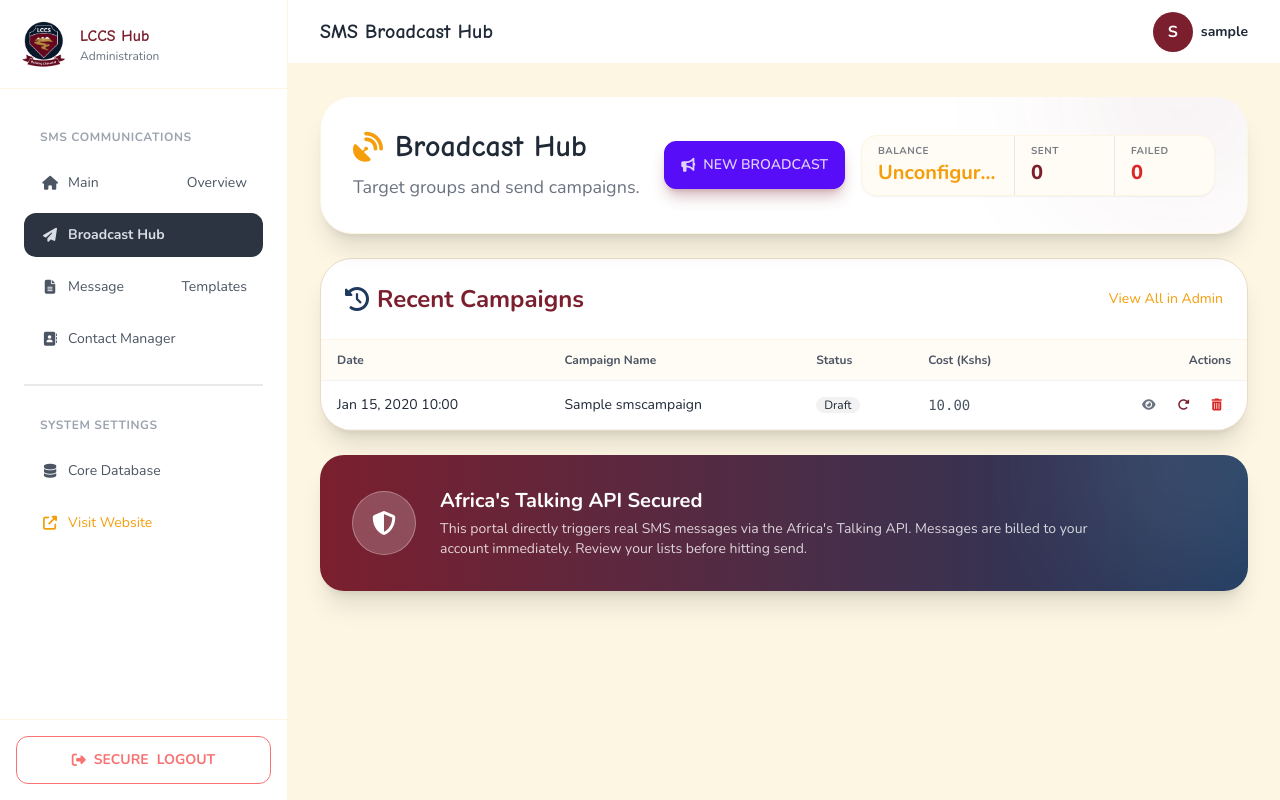
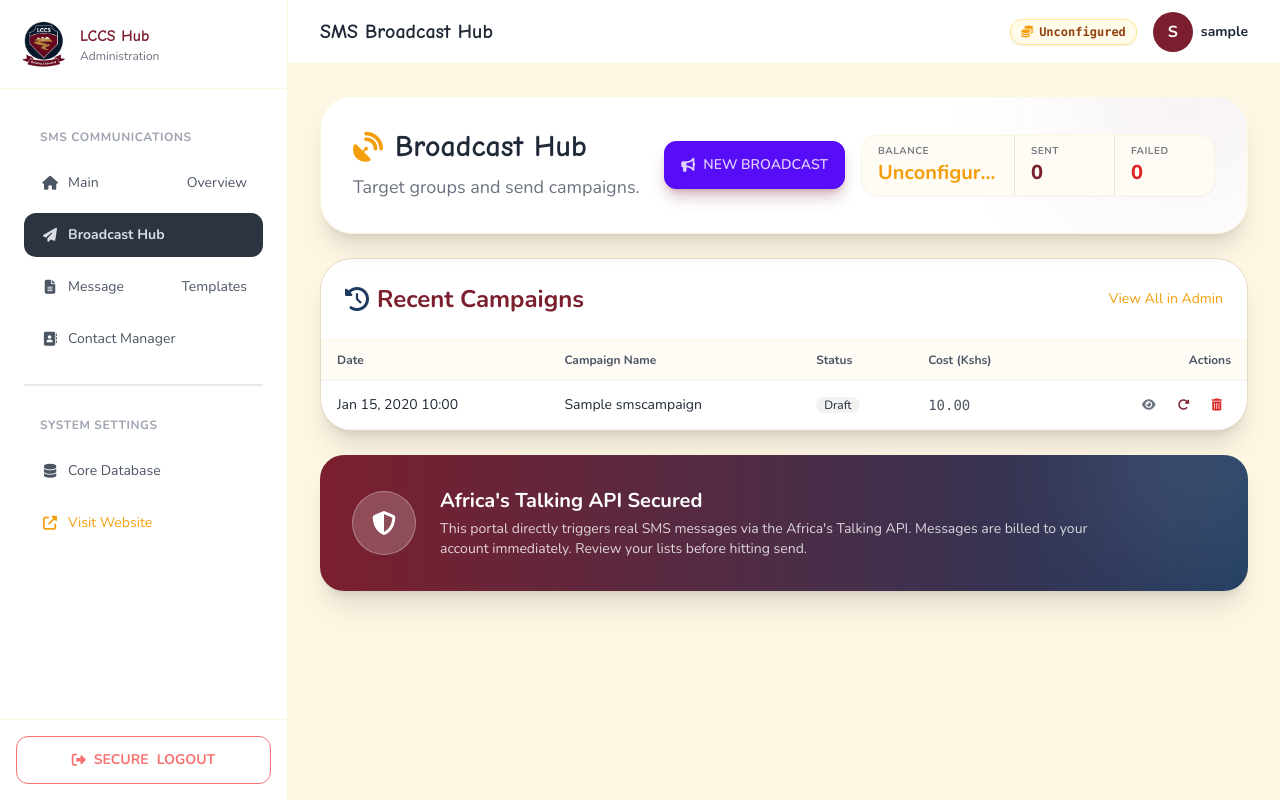
Before and after one commit to OrandiBrian/lofty_creek, a Django app: page /sms/compose/ in a window 1280 px wide. Run offline with Django 4.2, Linux system fonts and the light colour scheme; a user stored in the database is signed in; tables that the repository leaves empty hold one stand-in row (values such as "Sample post"); some libraries are stand-ins or nearby versions.

Commit message:
Integrate global SMS balance context processor and add premium balance indicator badge to the top navbar left of the user avatar

```diff
--- a/config/settings.py
+++ b/config/settings.py
@@ -92,6 +92,7 @@ TEMPLATES = [
                 'django.template.context_processors.request',
                 'django.contrib.auth.context_processors.auth',
                 'django.contrib.messages.context_processors.messages',
+                'sms.context_processors.balance_processor',
             ],
         },
     },
--- /dev/null
+++ b/sms/context_processors.py
@@ -0,0 +1,11 @@
+from .services import get_sms_balance
+
+def balance_processor(request):
+    """
+    Context processor to fetch and include SMS balance for staff users inside SMS portal path.
+    """
+    if request.user.is_authenticated and request.user.is_staff and request.path.startswith('/sms/'):
+        return {
+            'navbar_balance': get_sms_balance()
+        }
+    return {}
--- a/sms/templates/sms/dashboard_base.html
+++ b/sms/templates/sms/dashboard_base.html
@@ -71,7 +71,13 @@
                 <div class="flex-1">
                     <h1 class="text-xl font-bold text-gray-800 font-display hidden sm:block"> {% block header_title %}Overview{% endblock %} </h1>
                 </div>
-                <div class="flex-none gap-4">
+                <div class="flex-none gap-3 md:gap-4 flex items-center">
+                    {% if navbar_balance %}
+                    <div class="bg-amber-50 border border-amber-200 text-amber-800 rounded-xl px-2.5 py-1 text-xs font-bold flex items-center gap-1.5 shadow-sm" title="Africa's Talking Balance">
+                        <i class="fas fa-coins text-amber-500"></i>
+                        <span class="font-mono text-[10px] md:text-xs">{{ navbar_balance }}</span>
+                    </div>
+                    {% endif %}
                     <div class="flex items-center gap-2">
                         <div class="avatar placeholder">
                             <div class="bg-primary text-white rounded-full w-10">
```
